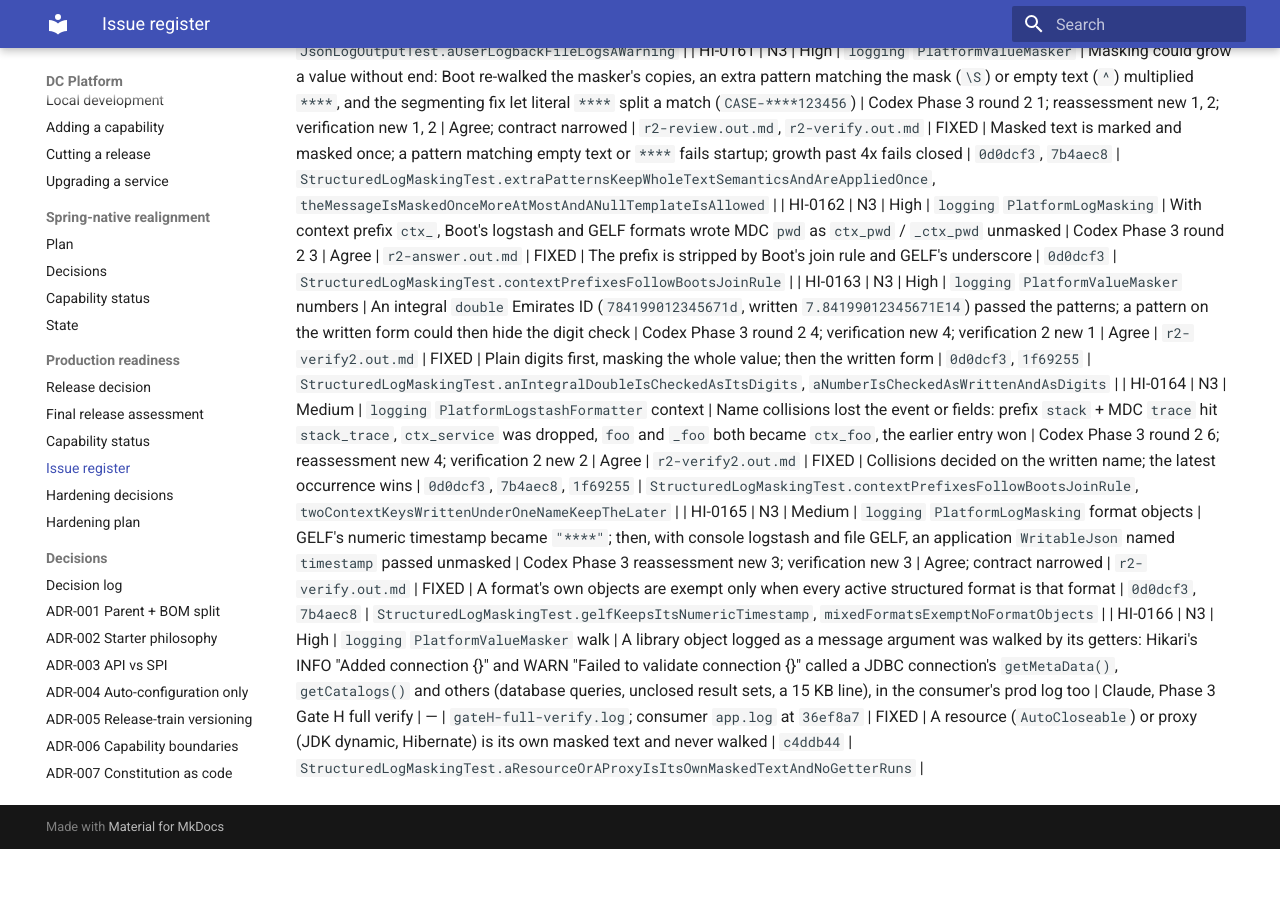
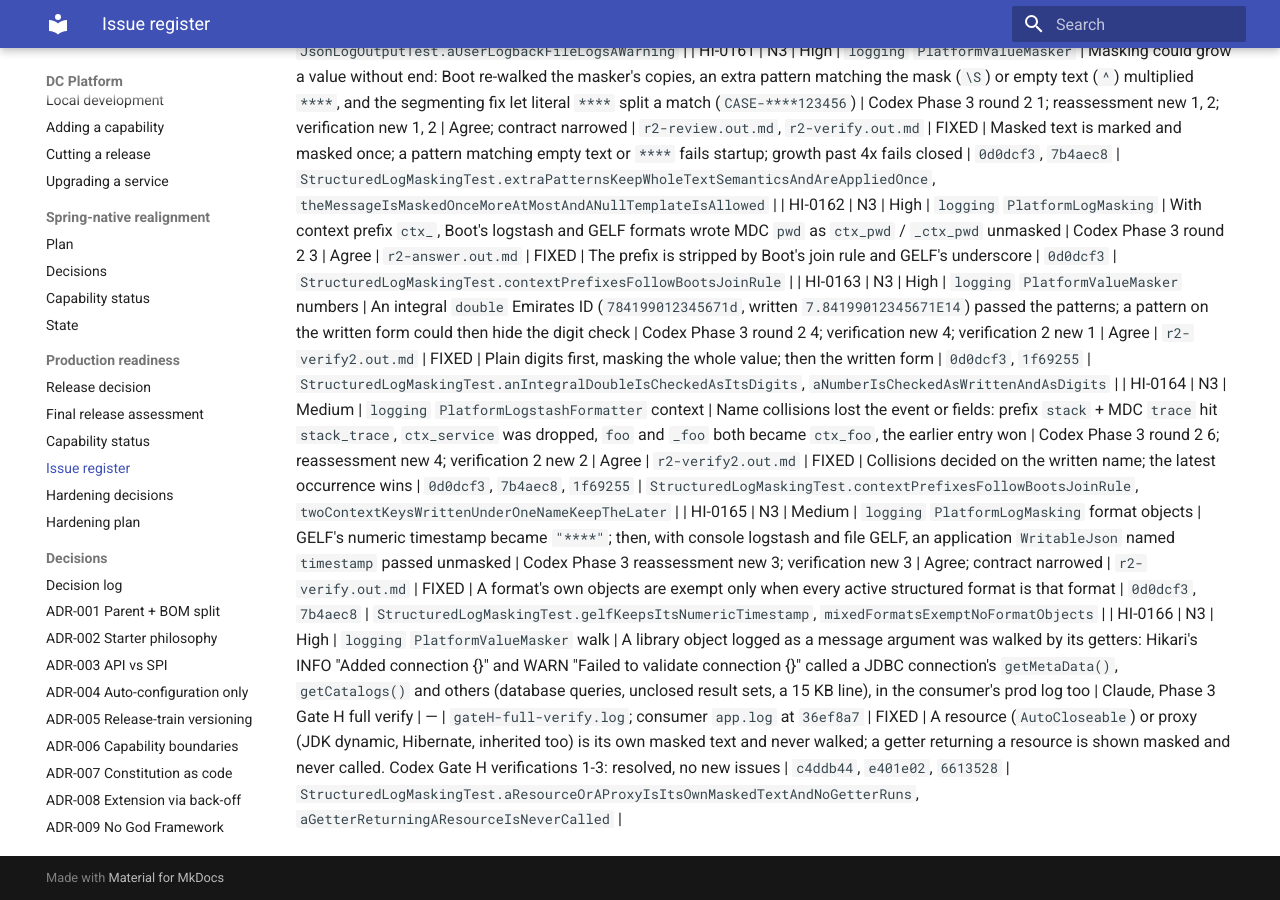
Before and after one commit to muhammadallee/dc-platform, an MkDocs documentation site: the page built from docs/production-readiness/issue-register.md, in a window 1280 px wide and 900 px high, scrolled down 22409 px. Built offline with MkDocs 1.6.1 and Material for MkDocs 9.7.7, drawn with Linux system fonts in a browser that asks for light colours; before the commit the page ends 23258 px from its top, so only the background shows below that.

Commit message:
docs(spring-native): phase 3 Gate H verification 3 answer; HI-0166 resolved
Co-Authored-By: Claude Opus 5.5 <noreply@anthropic.com>
Claude-Session: https://claude.ai/code/session_0131grQ6pUwFCGZox6ekZHiA

```diff
--- a/docs/production-readiness/issue-register.md
+++ b/docs/production-readiness/issue-register.md
@@ -176,4 +176,4 @@ frozen hardening record is the assessment, the release decision and the phase fo
 | HI-0163 | N3 | High | `logging` `PlatformValueMasker` numbers | An integral `double` Emirates ID (`784199012345671d`, written `7.84199012345671E14`) passed the patterns; a pattern on the written form could then hide the digit check | Codex Phase 3 round 2 4; verification new 4; verification 2 new 1 | Agree | `r2-verify2.out.md` | FIXED | Plain digits first, masking the whole value; then the written form | `0d0dcf3`, `1f69255` | `StructuredLogMaskingTest.anIntegralDoubleIsCheckedAsItsDigits`, `aNumberIsCheckedAsWrittenAndAsDigits` |
 | HI-0164 | N3 | Medium | `logging` `PlatformLogstashFormatter` context | Name collisions lost the event or fields: prefix `stack` + MDC `trace` hit `stack_trace`, `ctx_service` was dropped, `foo` and `_foo` both became `ctx_foo`, the earlier entry won | Codex Phase 3 round 2 6; reassessment new 4; verification 2 new 2 | Agree | `r2-verify2.out.md` | FIXED | Collisions decided on the written name; the latest occurrence wins | `0d0dcf3`, `7b4aec8`, `1f69255` | `StructuredLogMaskingTest.contextPrefixesFollowBootsJoinRule`, `twoContextKeysWrittenUnderOneNameKeepTheLater` |
 | HI-0165 | N3 | Medium | `logging` `PlatformLogMasking` format objects | GELF's numeric timestamp became `"****"`; then, with console logstash and file GELF, an application `WritableJson` named `timestamp` passed unmasked | Codex Phase 3 reassessment new 3; verification new 3 | Agree; contract narrowed | `r2-verify.out.md` | FIXED | A format's own objects are exempt only when every active structured format is that format | `0d0dcf3`, `7b4aec8` | `StructuredLogMaskingTest.gelfKeepsItsNumericTimestamp`, `mixedFormatsExemptNoFormatObjects` |
-| HI-0166 | N3 | High | `logging` `PlatformValueMasker` walk | A library object logged as a message argument was walked by its getters: Hikari's INFO "Added connection {}" and WARN "Failed to validate connection {}" called a JDBC connection's `getMetaData()`, `getCatalogs()` and others (database queries, unclosed result sets, a 15 KB line), in the consumer's prod log too | Claude, Phase 3 Gate H full verify | — | `gateH-full-verify.log`; consumer `app.log` at `36ef8a7` | FIXED | A resource (`AutoCloseable`) or proxy (JDK dynamic, Hibernate) is its own masked text and never walked | `c4ddb44` | `StructuredLogMaskingTest.aResourceOrAProxyIsItsOwnMaskedTextAndNoGetterRuns` |
+| HI-0166 | N3 | High | `logging` `PlatformValueMasker` walk | A library object logged as a message argument was walked by its getters: Hikari's INFO "Added connection {}" and WARN "Failed to validate connection {}" called a JDBC connection's `getMetaData()`, `getCatalogs()` and others (database queries, unclosed result sets, a 15 KB line), in the consumer's prod log too | Claude, Phase 3 Gate H full verify | — | `gateH-full-verify.log`; consumer `app.log` at `36ef8a7` | FIXED | A resource (`AutoCloseable`) or proxy (JDK dynamic, Hibernate, inherited too) is its own masked text and never walked; a getter returning a resource is shown masked and never called. Codex Gate H verifications 1-3: resolved, no new issues | `c4ddb44`, `e401e02`, `6613528` | `StructuredLogMaskingTest.aResourceOrAProxyIsItsOwnMaskedTextAndNoGetterRuns`, `aGetterReturningAResourceIsNeverCalled` |
```
Also changed, not shown: docs/spring-native/phase-03-logging-observability/codex/gateH-verify3.out.md (added, +7 -0 lines).
